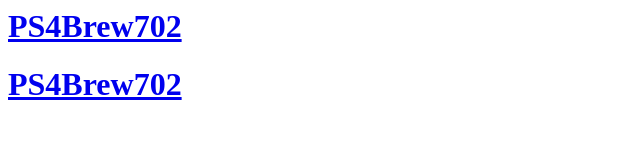
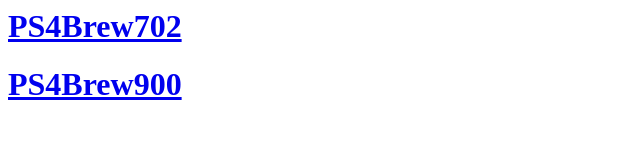
Before and after one commit to GowSupremo/gowsupremo.github.io, a plain HTML site: page index.html in a window 1280 px wide. Shown: the full height of the page, 0-640 px from the left. Drawn offline with Linux system fonts and the light colour scheme.

Commit message:
Update index.html

```diff
--- a/index.html
+++ b/index.html
@@ -7,7 +7,7 @@
 </head>
 <body>
 <h1><a href="https://gowsupremo.github.io/Brew702/index.html">PS4Brew702</a></h1>
-<h1><a href="https://gowsupremo.github.io/Brew702/index.html">PS4Brew702</a></h1>
+<h1><a href="https://gowsupremo.github.io/Brew900/index.html">PS4Brew900</a></h1>
 </body>
 
 </html>
```
